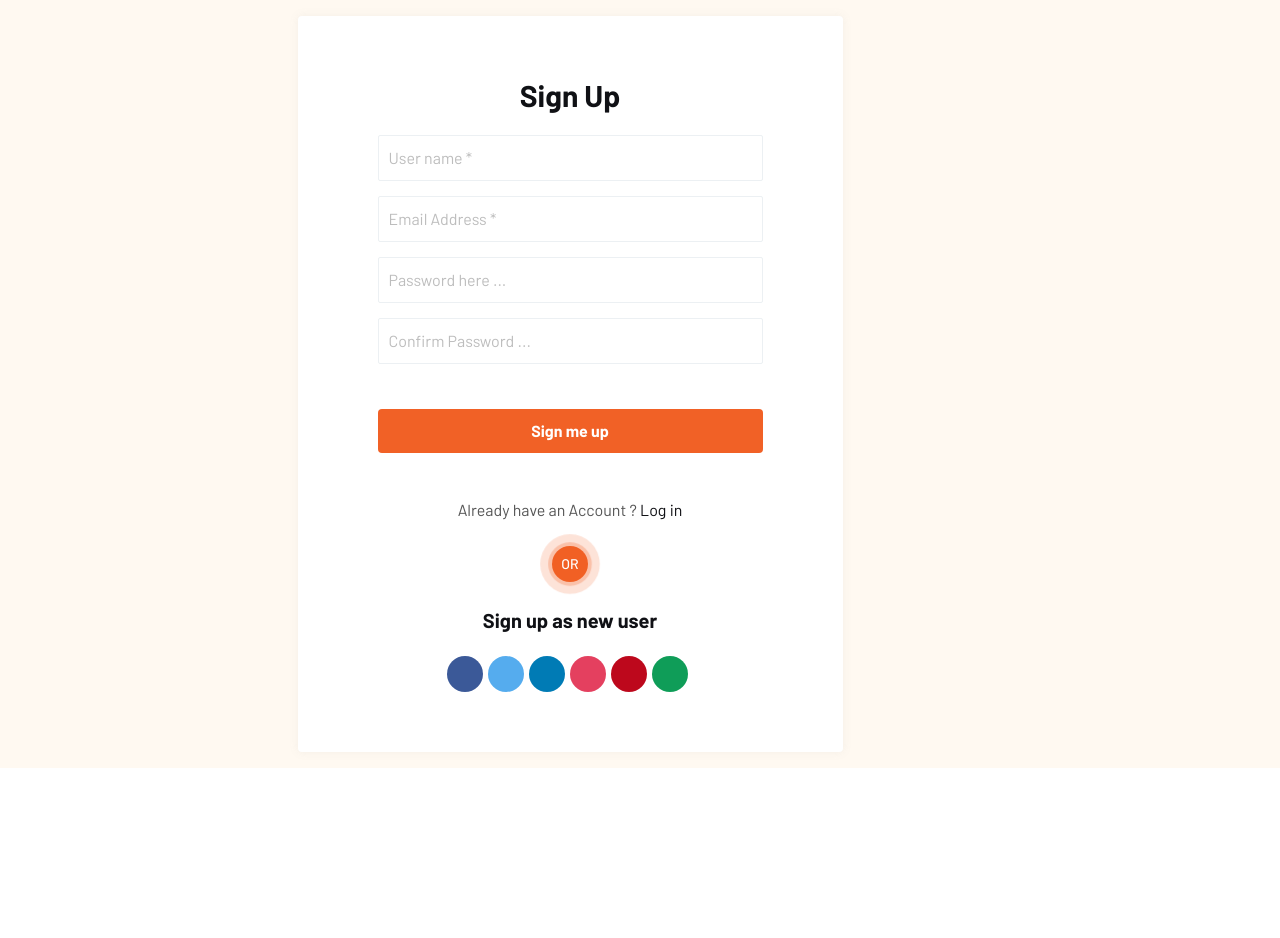
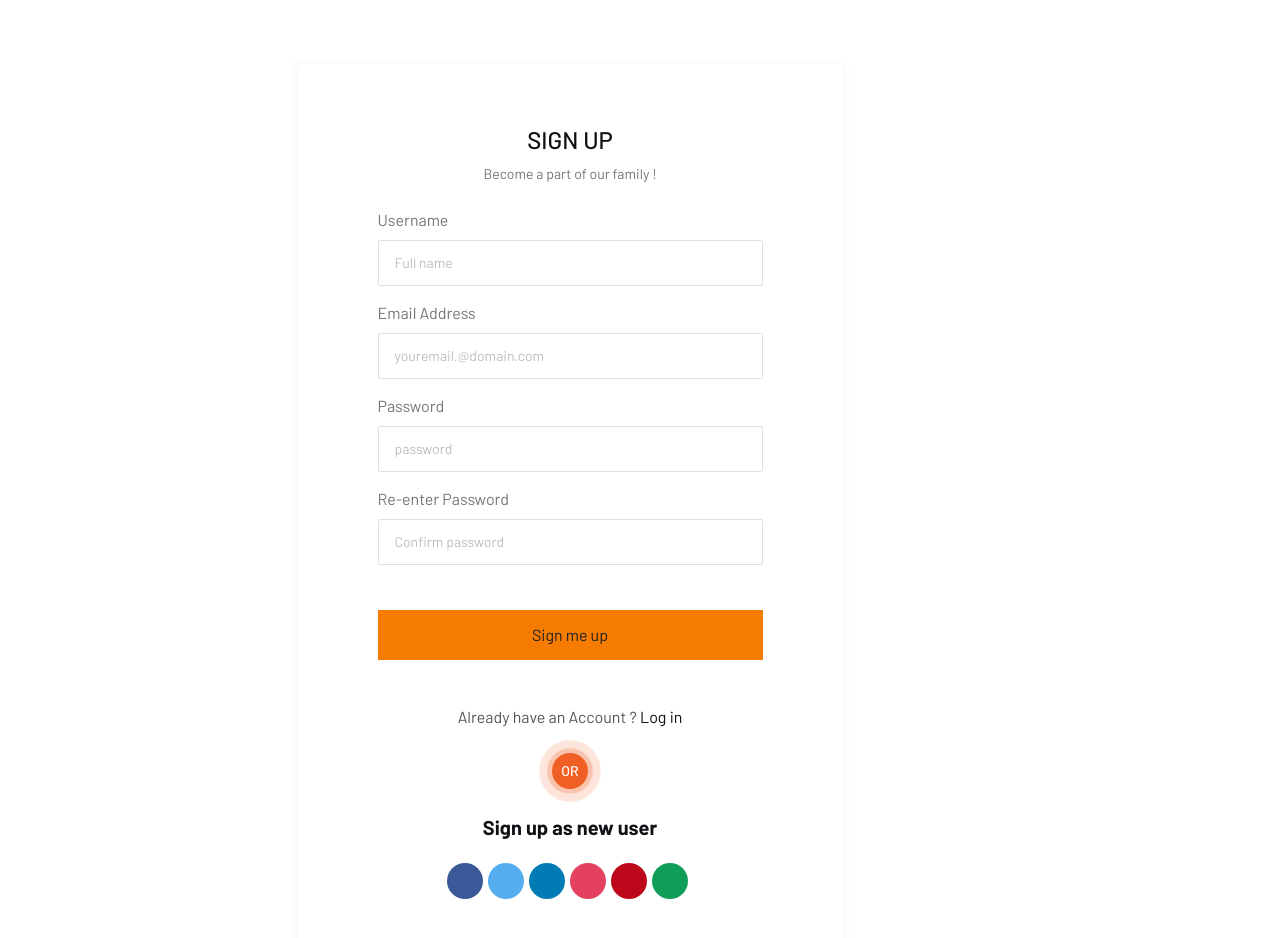
Before and after one commit to iwai-0310/Ecom-React, a React (Vite) app: page /sign-up in a window 1280 px wide. Shown: the top 938 px of the page. Before the commit the page ends 800 px from the top, so only its background shows below. Built offline with nearby package versions, Linux system fonts and the light colour scheme; no server answers; a web font is replaced by a local one.

Commit message:
add the svg at the end of form

```diff
--- a/src/components/Login.jsx
+++ b/src/components/Login.jsx
@@ -172,6 +172,29 @@ const Login = () => {
           </div>
         </div>
       </div>
+      <svg
+        id="visual"
+        viewBox="0 0 900 600"
+        width="900"
+        height="600"
+        xmlns="http://www.w3.org/2000/svg"
+        xmlns:xlink="http://www.w3.org/1999/xlink"
+        version="1.1"
+      >
+        <g transform="translate(517.3237790751541 218.86873479747794)">
+          <path
+            d="M98 -146.5C126.8 -134 149.8 -106.5 156.4 -76.1C163.1 -45.7 153.3 -12.6 136.3 10.8C119.3 34.2 95.1 47.8 84.4 89.6C73.8 131.4 76.8 201.5 47.4 251.2C17.9 301 -43.9 330.4 -86.6 310.7C-129.4 291 -153.1 222.1 -195.4 170.7C-237.7 119.4 -298.5 85.5 -292.8 49.1C-287.1 12.7 -215 -26.3 -163.7 -48.2C-112.3 -70.1 -81.8 -75 -58 -89.8C-34.2 -104.6 -17.1 -129.3 8.7 -142.9C34.6 -156.5 69.2 -159 98 -146.5"
+            fill="#de6400"
+          ></path>
+        </g>
+
+        <g transform="translate(509.2833844550808 279.37802828928227)">
+          <path
+            d="M132.5 -183.1C167.7 -183.6 189.3 -140 185.8 -99.1C182.3 -58.3 153.5 -20.2 156.2 28.7C159 77.7 193.2 137.4 183.9 173.3C174.5 209.1 121.5 221.1 73.1 223.8C24.8 226.4 -18.9 219.7 -57.9 204.8C-96.9 189.8 -131.2 166.6 -167.8 137.9C-204.4 109.1 -243.2 74.8 -272.5 25C-301.8 -24.9 -321.4 -90.3 -284.8 -113.2C-248.1 -136.1 -155.2 -116.4 -98.3 -106.1C-41.4 -95.7 -20.7 -94.8 14 -116.5C48.7 -138.2 97.3 -182.7 132.5 -183.1"
+            fill="#de6400"
+          ></path>
+        </g>
+      </svg>
     </div>
   );
 };
--- a/src/components/Signup.jsx
+++ b/src/components/Signup.jsx
@@ -76,44 +76,75 @@ const Signup = () => {
   };
   return (
     <div>
-      <div className="login-section py-4 section-bg">
+      <div className="login-section py-16   ">
         <div className="container">
           <div className="account-wrapper">
-            <h3 className="title">{title}</h3>
+            <h3 className="text-2xl uppercase font-medium mb-2">{title}</h3>
+            <p class="text-gray-600 mb-6 text-sm mb-4">
+              Become a part of our family !
+            </p>
             <form className="account-form" onSubmit={handleSignup}>
               <div className="form-group">
+                <label
+                  htmlFor="name"
+                  className="text-gray-600 mb-2 block text-left"
+                >
+                  Username
+                </label>
                 <input
+                  className="block w-full border border-gray-300 px-4 py-3 text-gray-600 text-sm rounded focus:ring-0 focus:border-teal-500 placeholder-gray-400"
                   type="text"
                   name="name"
                   id="name"
-                  placeholder="User name *"
+                  placeholder="Full name "
                   required
                 />
               </div>
               <div className="form-group">
+                <label
+                  htmlFor="name"
+                  className="text-gray-600 mb-2 block text-left"
+                >
+                  Email Address
+                </label>
                 <input
+                  className="block w-full border border-gray-300 px-4 py-3 text-gray-600 text-sm rounded focus:ring-0 focus:border-teal-500 placeholder-gray-400"
                   type="email"
                   name="email"
                   id="email"
-                  placeholder="Email Address *"
+                  placeholder="youremail.@domain.com"
                   required
                 />
               </div>
               <div className="form-group">
+                <label
+                  htmlFor="name"
+                  className="text-gray-600 mb-2 block text-left"
+                >
+                  Password
+                </label>
                 <input
+                  className="block w-full border border-gray-300 px-4 py-3 text-gray-600 text-sm rounded focus:ring-0 focus:border-teal-500 placeholder-gray-400"
                   type="password"
                   name="password"
                   id="password"
-                  placeholder="Password here ..."
+                  placeholder="password"
                   required
                 />
               </div>
               <div className="form-group">
+                <label
+                  htmlFor="name"
+                  className="text-gray-600 mb-2 block text-left"
+                >
+                  Re-enter Password
+                </label>
                 <input
+                  className="block w-full border border-gray-300 px-4 py-3 text-gray-600 text-sm rounded focus:ring-0 focus:border-teal-500 placeholder-gray-400"
                   type="password"
                   name="confirmPassword"
                   id="confirmPassword"
-                  placeholder="Confirm Password ..."
+                  placeholder="Confirm password "
                   required
                 />
               </div>
@@ -125,7 +156,10 @@ const Signup = () => {
               </div>
 
               <div className="form-group">
-                <button type="submit" className=" lab-btn">
+                <button
+                  type="submit"
+                  className="bg-orange-700 text-gray-900 hover:bg-gray-900  hover:text-orange-700 hover:font-bold"
+                >
                   <span>{buttonTxt}</span>
                 </button>
               </div>
```
